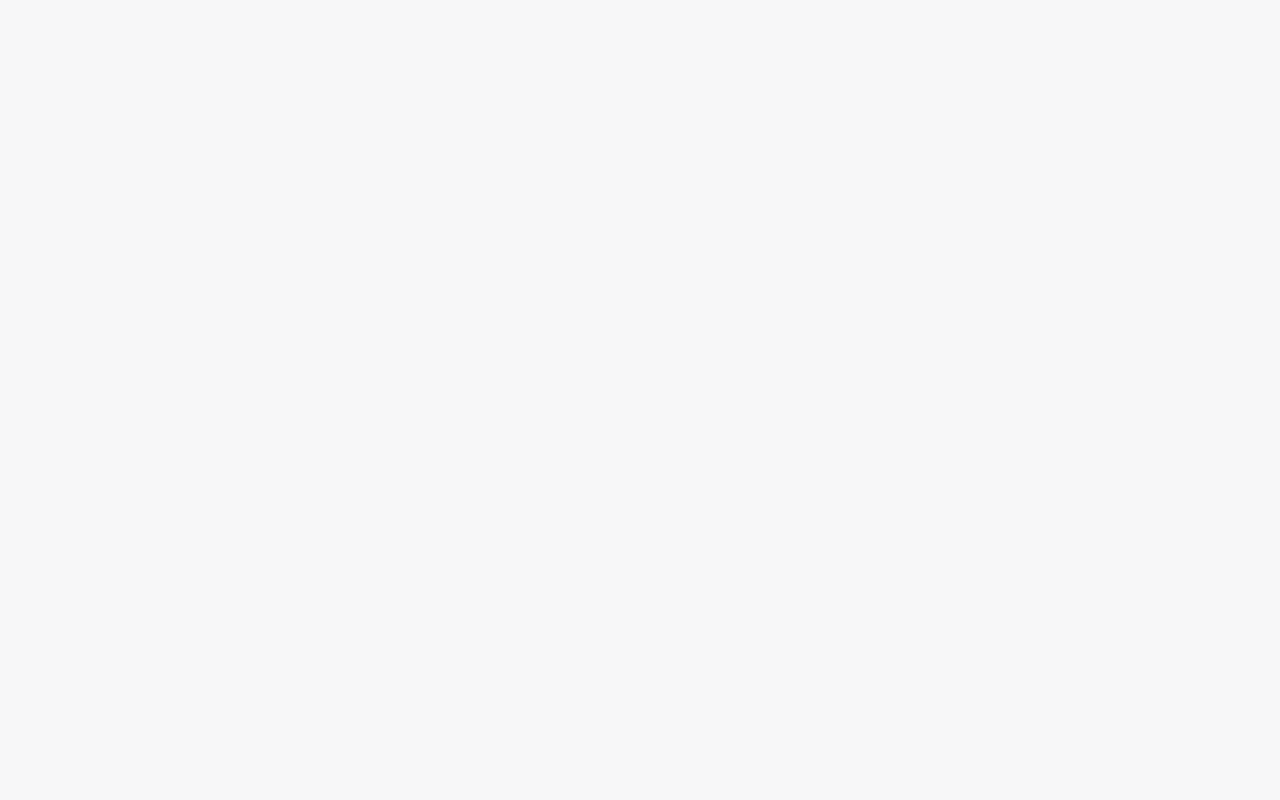
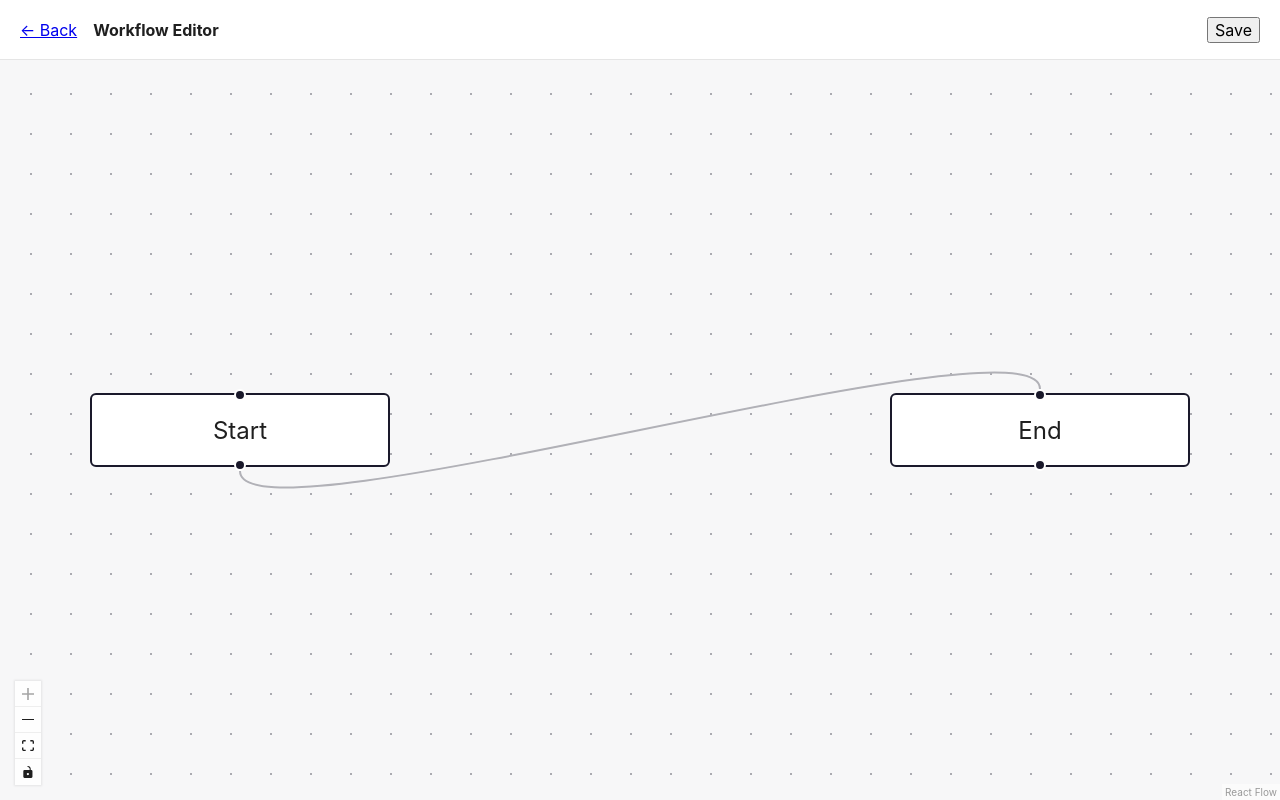
Before and after one commit to loveeeeeeu/flowmind, a React (Vite) app in the folder apps/web/: page /workflows/1/editor in a window 1280 px wide. Before the commit this address had no page. Built offline with nearby package versions, Linux system fonts and the light colour scheme; no server answers.

Commit message:
feat: add workflow canvas editor

```diff
--- a/apps/web/package.json
+++ b/apps/web/package.json
@@ -11,6 +11,7 @@
   },
   "dependencies": {
     "@tanstack/react-query": "^5.104.0",
+    "@xyflow/react": "^12.12.0",
     "react": "^19.2.8",
     "react-dom": "^19.2.8",
     "react-router": "^8.4.0"
--- a/apps/web/src/App.tsx
+++ b/apps/web/src/App.tsx
@@ -1,6 +1,7 @@
 import { Navigate, Route, Routes } from 'react-router';
 import { WorkflowListPage } from './pages/workflows/WorkflowListPage';
-import { WorkflowDetailPage } from './pages/workflows/WorkflowDetailPage';
+import { WorkflowDetailPage } from './pages/workflows/WorkflowDetailPage.tsx';
+import { WorkflowEditorPage } from './pages/workflows/WorkflowEditorPage.tsx';
 
 function App() {
   return (
@@ -8,6 +9,7 @@ function App() {
       <Route path="/" element={<Navigate to="/workflows" replace />} />
       <Route path="/workflows" element={<WorkflowListPage />} />
       <Route path="/workflows/:id" element={<WorkflowDetailPage />} />
+      <Route path="/workflows/:id/editor" element={<WorkflowEditorPage />} />
     </Routes>
   );
 }
--- a/apps/web/src/pages/workflows/WorkflowDetailPage.tsx
+++ b/apps/web/src/pages/workflows/WorkflowDetailPage.tsx
@@ -49,10 +49,13 @@ export function WorkflowDetailPage() {
 
       <header style={{ marginTop: 24, marginBottom: 32 }}>
         <h1 style={{ marginBottom: 8 }}>{workflow.name}</h1>
-        <div>
-          Status: <strong>{workflow.status}</strong>
+        <div style={{ display: 'flex', alignItems: 'center', gap: 16 }}>
+            <div>
+                Status: <strong>{workflow.status}</strong>
+            </div>
+            <Link to={`/workflows/${id}/editor`}>Open Editor →</Link>
         </div>
-      </header>
+     </header>
 
       <WorkflowEditForm
         key={workflow.id}
--- /dev/null
+++ b/apps/web/src/pages/workflows/WorkflowEditorPage.tsx
@@ -0,0 +1,85 @@
+import {
+    Background,
+    Controls,
+    ReactFlow,
+    useEdgesState,
+    useNodesState,
+    type Edge,
+    type Node,
+  } from '@xyflow/react';
+  import '@xyflow/react/dist/style.css';
+  import { Link, useParams } from 'react-router';
+  import { useQuery } from '@tanstack/react-query';
+  import { getWorkflow } from '../../api/workflow';
+  import { queryKeys } from '../../api/queryKeys';
+
+  const initialNodes: Node[] = [
+    {
+      id: 'start',
+      position: { x: 100, y: 200 },
+      data: { label: 'Start' },
+    },
+    {
+      id: 'end',
+      position: { x: 500, y: 200 },
+      data: { label: 'End' },
+    },
+  ];
+
+  const initialEdges: Edge[] = [
+    {
+      id: 'start-end',
+      source: 'start',
+      target: 'end',
+    },
+  ];
+
+  export function WorkflowEditorPage() {
+    const { id = '' } = useParams();
+
+    const [nodes, , onNodesChange] = useNodesState(initialNodes);
+    const [edges, , onEdgesChange] = useEdgesState(initialEdges);
+
+    const workflowQuery = useQuery({
+      queryKey: queryKeys.workflows.detail(id),
+      queryFn: () => getWorkflow(id),
+      enabled: Boolean(id),
+    });
+
+    return (
+      <div style={{ height: '100vh', display: 'flex', flexDirection: 'column' }}>
+        <header
+          style={{
+            height: 60,
+            flexShrink: 0,
+            display: 'flex',
+            alignItems: 'center',
+            justifyContent: 'space-between',
+            padding: '0 20px',
+            borderBottom: '1px solid #e5e5e5',
+            background: '#fff',
+          }}
+        >
+          <div style={{ display: 'flex', alignItems: 'center', gap: 16 }}>
+            <Link to={`/workflows/${id}`}>← Back</Link>
+            <strong>{workflowQuery.data?.name ?? 'Workflow Editor'}</strong>
+          </div>
+
+          <button>Save</button>
+        </header>
+
+        <div style={{ flex: 1, minHeight: 0 }}>
+          <ReactFlow
+            nodes={nodes}
+            edges={edges}
+            onNodesChange={onNodesChange}
+            onEdgesChange={onEdgesChange}
+            fitView
+          >
+            <Background />
+            <Controls />
+          </ReactFlow>
+        </div>
+      </div>
+    );
+  }
```
Also changed, not shown: 1 other file (tests, documents, lock files or other folders).
